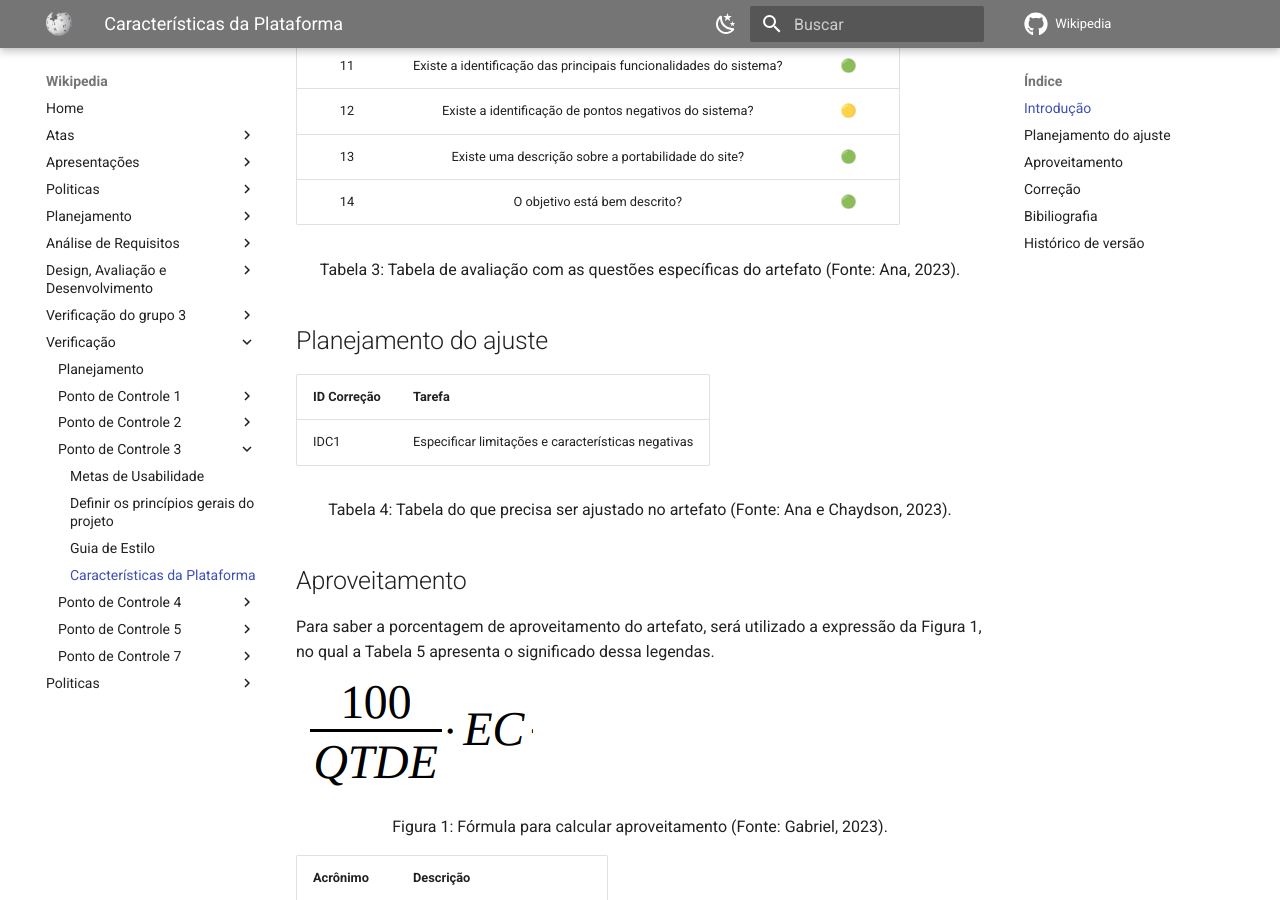
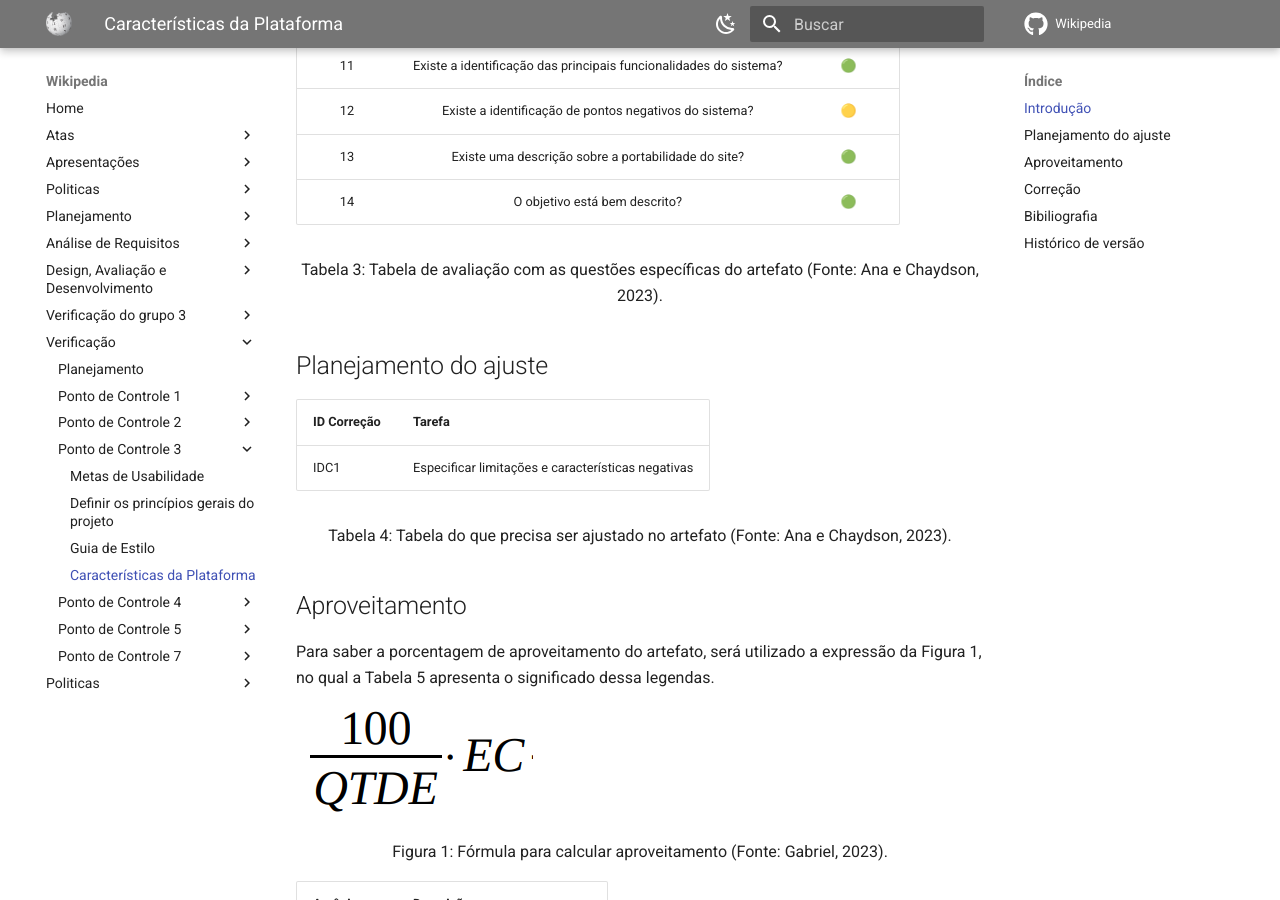
Before and after one commit to Interacao-Humano-Computador/2023.1-Wikipedia, an MkDocs documentation site: the page built from docs/verificacao2/pontoControle3/caracteristicasDaPlataforma.md, in a window 1280 px wide and 900 px high, scrolled down 1035 px. Built offline with MkDocs 1.6.1 and Material for MkDocs 9.7.7, drawn with Linux system fonts in a browser that asks for light colours; comment, search, counter and statistics services are not loaded.

Commit message:
Corrigindo histórico de versão

```diff
--- a/docs/verificacao2/pontoControle3/caracteristicasDaPlataforma.md
+++ b/docs/verificacao2/pontoControle3/caracteristicasDaPlataforma.md
@@ -41,7 +41,7 @@
 | 14  |                 O objetivo está bem descrito?                    |    🟢    |
 
 <div style="text-align: center">
-<p> Tabela 3: Tabela de avaliação com as questões específicas do artefato (Fonte: Ana, 2023). </p>
+<p> Tabela 3: Tabela de avaliação com as questões específicas do artefato (Fonte: Ana e Chaydson, 2023). </p>
 </div>
 
 ## Planejamento do ajuste
@@ -111,4 +111,4 @@
 
 |    Data    | Versão |      Descrição       | Autor(es) |
 | :--------: | :----: | :------------------: | :-------: |
-| 17/06/2023 |  1.0   | Criação do documento |    Ana    |
+| 17/06/2023 |  1.0   | Criação do documento |    Ana e Chaydson    |
```
